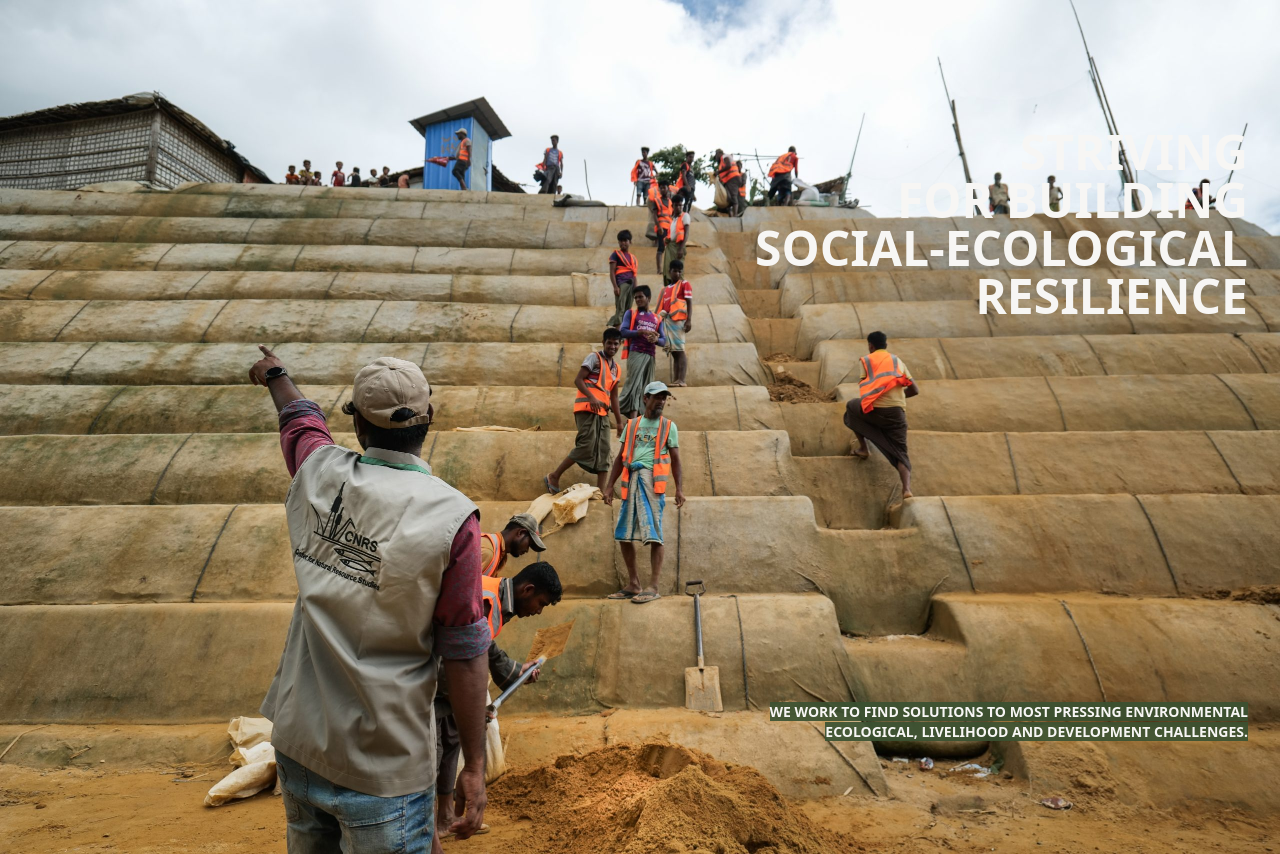
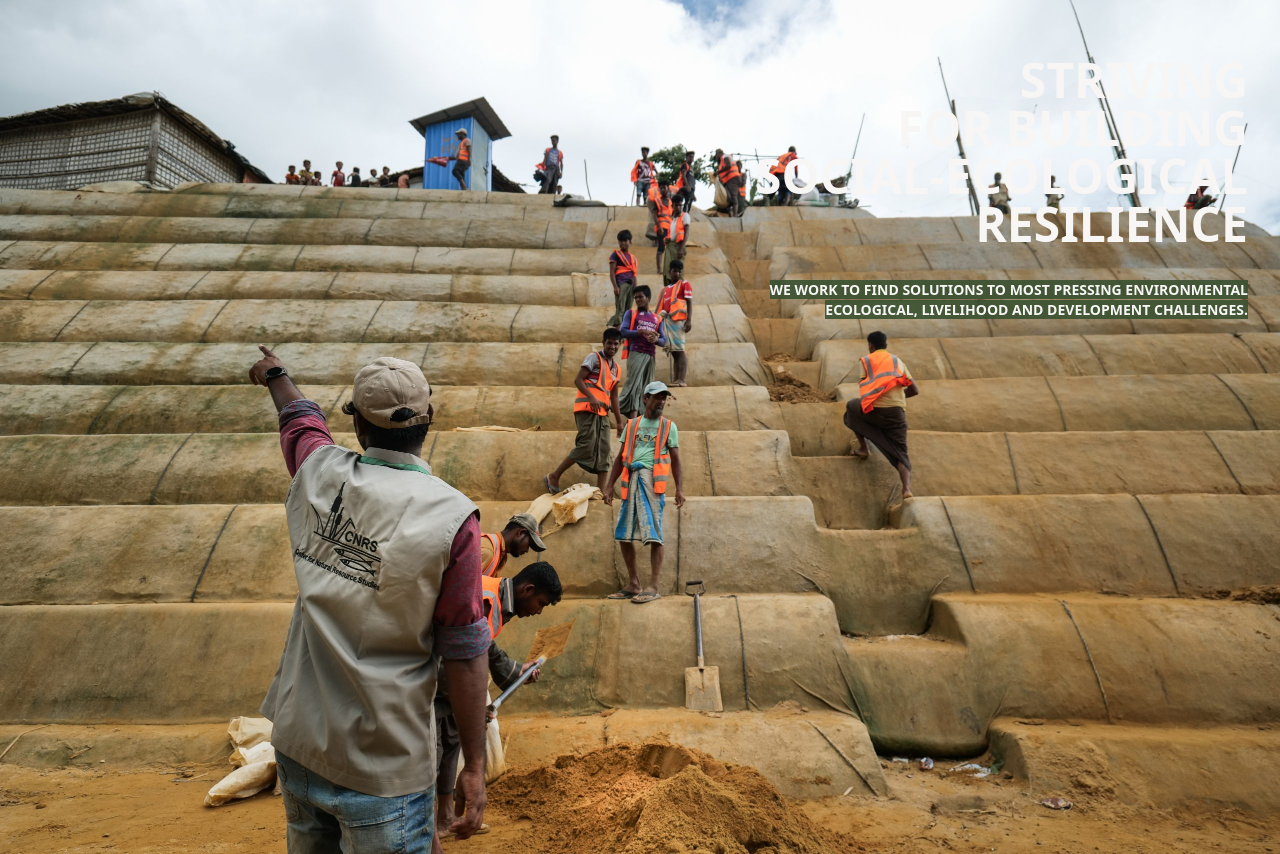
Before and after one commit to coderismail22/project-cnrs-client, a React (Vite) app: page / in a window 1280 px wide. Built offline with nearby package versions, Linux system fonts and the light colour scheme.

Commit message:
fix hero section position

```diff
--- a/src/pages/Home/HeroSection/HeroSection.jsx
+++ b/src/pages/Home/HeroSection/HeroSection.jsx
@@ -7,14 +7,13 @@ const HeroSection = () => {
         alt="CNRS Logo"
         className="object-cover object-center w-full h-auto"
       />
-      <div className="absolute top-28 right-4">
+      <div className="absolute top-10 right-4">
         <p className="text-right text-[#f7f6f4] text-3xl md:4xl lg:text-5xl font-extrabold uppercase  p-4 rounded-lg">
           Striving <br /> for building <br /> social-ecological <br />
           resilience
         </p>
-      </div>
-      <div className="absolute bottom-24 right-4 ">
-        <p className=" text-right text-[#f7f6f4] text-sm font-extrabold uppercase  p-4 rounded-lg">
+
+        <p className="text-right text-[#f7f6f4] text-sm font-extrabold uppercase  p-4 rounded-lg">
           <span className=" bg-[#3A5231] bg-opacity-90">
             we work to find solutions to most pressing environmental
           </span>
```
